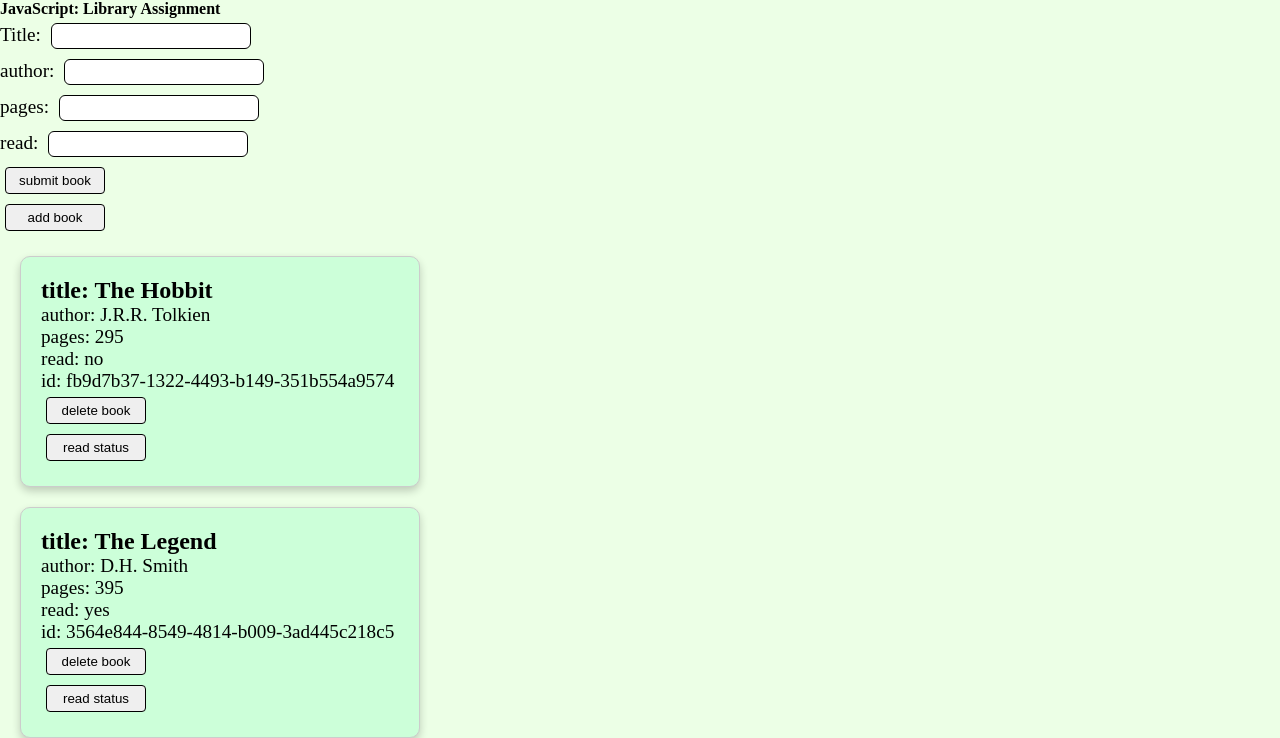
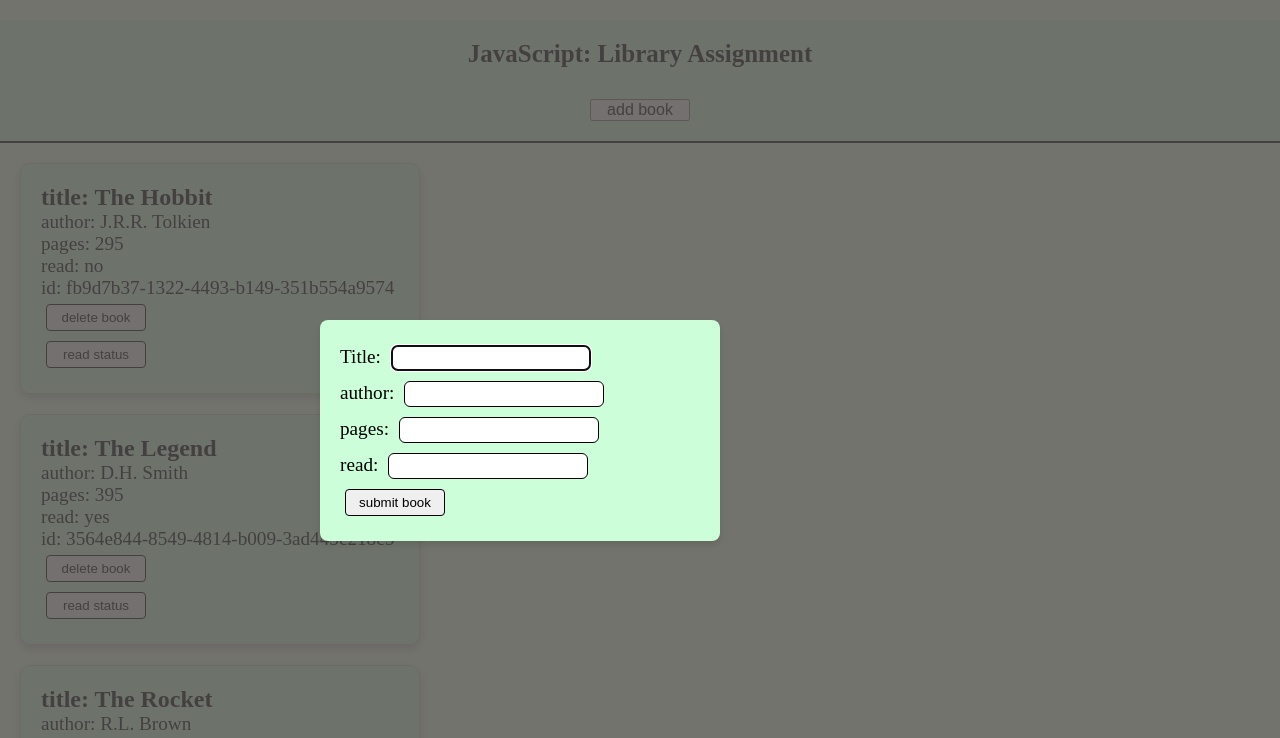
Before and after one commit to PetrosaMan/Odin-Library, a plain HTML site: page index.html in a window 1280 px wide. Both pictures are taken after a click on the button "add book". Shown: the top 738 px of the page. Drawn offline with Linux system fonts and the light colour scheme.

Commit message:
Add book input form changed to modal

```diff
--- a/index.html
+++ b/index.html
@@ -7,9 +7,18 @@
     <title>Odin: JavaScript Library Assignment</title>
 </head>
 <body>
-    <h4>JavaScript: Library Assignment</h4>
 
-    <form id="book-form" >
+    <div class="header">
+      <div class="title">
+        JavaScript: Library Assignment
+      </div>
+      <div class="add-book">
+        <button type="button" id="add-book">add book</button>
+      </div>
+    </div>
+
+    <dialog class="dialog">
+    <form id="book-form" method="dialog" >
         <div>
           <label for="title">Title:</label>
           <input type="text" id="title" name="title" required/>
@@ -33,7 +42,8 @@
           <button type="submit" id="submit">submit book</button>
         </div>
       </form>
-        <button type="button" id="add-book">add book</button>
+      </dialog>
+
       <div id="book-container"></div>
 
     <script src="./script.js"></script>
--- a/script.js
+++ b/script.js
@@ -100,10 +100,22 @@ function displayBooks() {
 document.addEventListener("DOMContentLoaded", displayBooks);
 
 const showForm = document.getElementById("add-book");
-showForm.addEventListener("click", () => {
-  const addBook = document.getElementById("book-form");
-  addBook.style.opacity = 1;
-});
+console.log("Initial 'add-book' button selection", showForm); // for completeness
+
+const dialog = document.querySelector(".dialog"); //Get the dialog here
+
+if (showForm) {
+  showForm.addEventListener("click", () => {
+    if (dialog && typeof dialog.showModal === 'function') {
+      dialog.showModal(); // Show the dialog as modal
+    } else {
+      console.error("Dialog element is not found or does not have a showModal method.", dialog);
+    }
+  });
+} else {
+  console.error("'add-book' button not found.");
+}
+
 
 const form = document.getElementById("book-form");
 form.addEventListener("submit", (event) => {
@@ -113,10 +125,9 @@ form.addEventListener("submit", (event) => {
   const pages = document.getElementById("pages").value;
   const read = document.getElementById("read").value;
   addBookToLibrary(title, author, pages, read);
-
+  dialog.close(); // Close the dialog
   //Reset form fields after submission and hide the form
   document.getElementById("book-form").reset();
-  form.style.opacity = 0;
 });
 
 document.getElementById("book-container").addEventListener("click", (event) => {
--- a/style.css
+++ b/style.css
@@ -2,6 +2,33 @@
     box-sizing: border-box;
     margin: 0;
     padding: 0;
+}
+
+.header {
+    display:flex;
+    flex-direction: column;
+    justify-content: center;
+    align-items: center;
+    gap: 15px;
+    font-size: 25px;
+    font-weight: bold;
+    margin-top: 20px;
+    border-bottom: 2px solid black;
+    padding: 20px;
+    position: sticky;
+    top: 0;
+    background-color: #ccffd9;
+}
+
+#add-book {
+    text-align: center;
+    font-size: 1rem;
+    margin-top: 1rem;
+    width: 100px;
+}
+
+.add-book {
+    text-align: center;
 }
 
 p {
@@ -14,8 +41,7 @@ body{
 
 #book-form {
    font-size: 1.2rem;
-    /* opacity: 0; */
-   opacity: 1;
+   background-color: #ccffd9;
 }
 
 #book-form input {
@@ -25,14 +51,6 @@ body{
     font-size: 1rem;
     width: 200px;
     padding: 3px;
-}
-
-#add-book {
-    margin: 5px;
-    border: 1px solid black;
-    border-radius: 4px;
-    width: 100px;
-    padding: 5px;
 }
 
 #submit{
@@ -46,7 +64,6 @@ body{
 .book {
     display: flex;
     flex-direction: column;
-    background-color: #d9ffcc;
     border: 1px solid #ccc;
     border-radius: 10px;
     margin: 20px;
@@ -54,7 +71,6 @@ body{
     width: 400px;
     background-color: #ccffd9;
     box-shadow: 0 4px 8px rgba(0, 0, 0, 0.2);
-
 }
 
 .delete-book {
@@ -72,3 +88,19 @@ body{
     width: 100px;
     padding: 5px;
 }
+
+dialog {
+    background-color: #ccffd9;
+    margin-left: 25%;
+    margin-right: 25%;
+    margin-top: 25%;
+    width: 400px;
+    padding: 20px;
+    border: none;
+    border-radius: 8px;
+    box-shadow: 0px 4px 6px rgba(0, 0, 0, 0.1);
+}
+
+dialog::backdrop {
+    background-color: #555151cc;
+}
```
